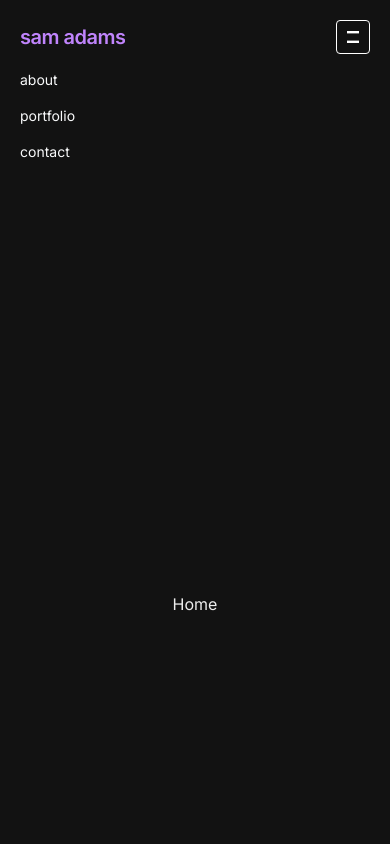
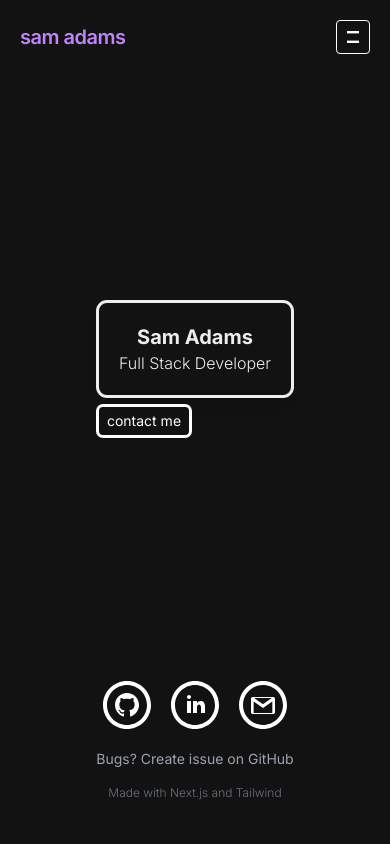
Before and after one commit to soup1e/portfolio, a Next.js app: page / in a window 390 px wide. Shown: the top 844 px of the page. Built offline with nearby package versions, Linux system fonts and the light colour scheme.

Commit message:
initial about page +nav closed default on moblie

```diff
--- a/components/Footer.js
+++ b/components/Footer.js
@@ -49,8 +49,6 @@ export default function Footer() {
             width="48"
             height="48"
             viewBox="0 0 24 24"
-            fill-rule="evenodd"
-            clip-rule="evenodd"
           >
             <path d="M12 0c-6.627 0-12 5.373-12 12s5.373 12 12 12 12-5.373 12-12-5.373-12-12-12zm0 2c5.514 0 10 4.486 10 10s-4.486 10-10 10-10-4.486-10-10 4.486-10 10-10zm5.144 14.5h-10.288c-.472 0-.856-.384-.856-.856v-6.788c0-.472.384-.856.856-.856h10.288c.472 0 .856.384.856.856v6.788c0 .472-.384.856-.856.856zm-5.144-3.043l-4.671-3.241-.01 5.784h9.342v-5.784l-4.661 3.241zm4.435-4.957h-8.895l4.46 3.115s3.126-2.203 4.435-3.115z" />
           </svg>
--- a/components/Nav.js
+++ b/components/Nav.js
@@ -53,13 +53,13 @@ export default function Nav() {
       <div
         className={
           isActive
-            ? "hidden"
-            : "w-full block flex-grow lg:flex lg:items-center lg:w-auto"
+            ? "w-full block flex-grow lg:flex lg:items-center lg:w-auto"
+            : "hidden lg:visible w-full flex-grow lg:flex lg:items-center lg:w-auto"
         }
       >
-        <div className="text-sm lg:flex-grow ">
+        <div className="text-m lg:flex-grow ">
           <Link
-            href="/about"
+            href="/"
             className="block mt-4 lg:inline-block lg:mt-0 text-gray-50 hover:text-indigo-400 hover:transition-all duration-700 mr-4"
           >
             about
--- a/pages/_document.js
+++ b/pages/_document.js
@@ -5,7 +5,7 @@ export default function Document() {
     <Html lang="en">
       <Head>
         <link rel="preconnect" href="https://fonts.googleapis.com" />
-        <link rel="preconnect" href="https://fonts.gstatic.com" crossOrigin />
+        <link rel="preconnect" href="https://fonts.gstatic.com" />
         <link
           href="https://fonts.googleapis.com/css2?family=Inter:wght@100;200;300;400;500;600;700;800;900&display=swap"
           rel="stylesheet"
--- a/pages/about/index.js
+++ /dev/null
@@ -1,12 +0,0 @@
-import Layout from "@/components/Layout";
-import React from "react";
-
-export default function About() {
-  return (
-    <Layout title="about">
-      <div className="flex justify-center items-center h-screen">
-        <p>About</p>
-      </div>
-    </Layout>
-  );
-}
--- a/pages/index.js
+++ b/pages/index.js
@@ -1,10 +1,23 @@
 import Layout from "@/components/Layout";
+import { Button } from "@mui/material";
 
 export default function Home() {
   return (
     <Layout title="home">
-      <div className="flex justify-center items-center h-screen">
-        <p>Home</p>
+      <div className="flex justify-center items-center lg:h-screen h-Moblie">
+        <div className="flex flex-col items-start gap-3">
+          <div className="flex flex-col items-center mx-auto p-5 outline shadow-lg rounded-lg sm:flex-row sm:flex-wrap sm:gap-5 sm:items-end">
+            <h1 className="text-xl lg:text-6xl font-bold whitespace-nowrap ">
+              Sam Adams
+            </h1>
+            <p className="text-base lg:text-4xl font-light whitespace-nowrap ">
+              Full Stack Developer
+            </p>
+          </div>
+          <button className="outline hover:bg-indigo-700 text-white font-normal py-1 px-2 rounded text-sm lg:text-base">
+            contact me
+          </button>
+        </div>
       </div>
     </Layout>
   );
--- a/tailwind.config.js
+++ b/tailwind.config.js
@@ -7,6 +7,9 @@ module.exports = {
   ],
   theme: {
     extend: {
+      height: {
+        Moblie: "70vh",
+      },
       keyframes: {
         bob: {
           "0%": { transform: "rotate(0.0deg)" },
```
